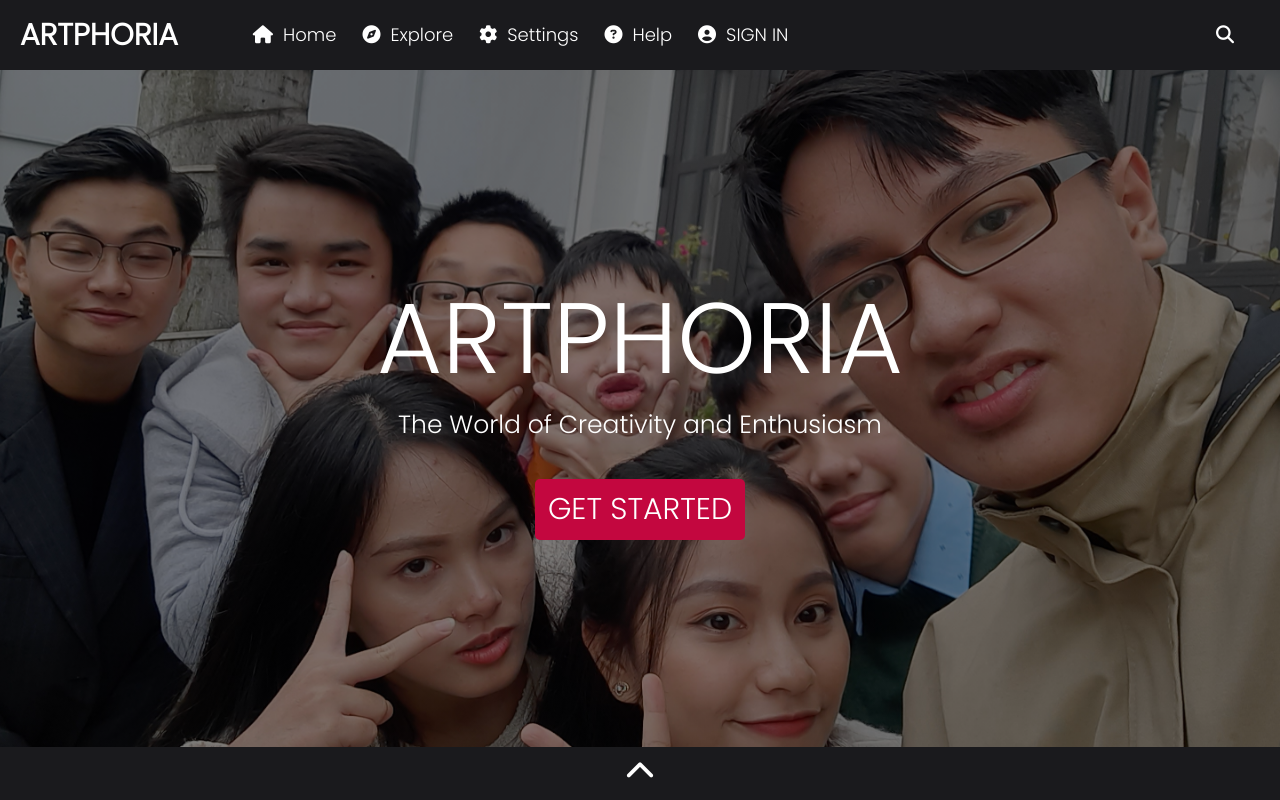
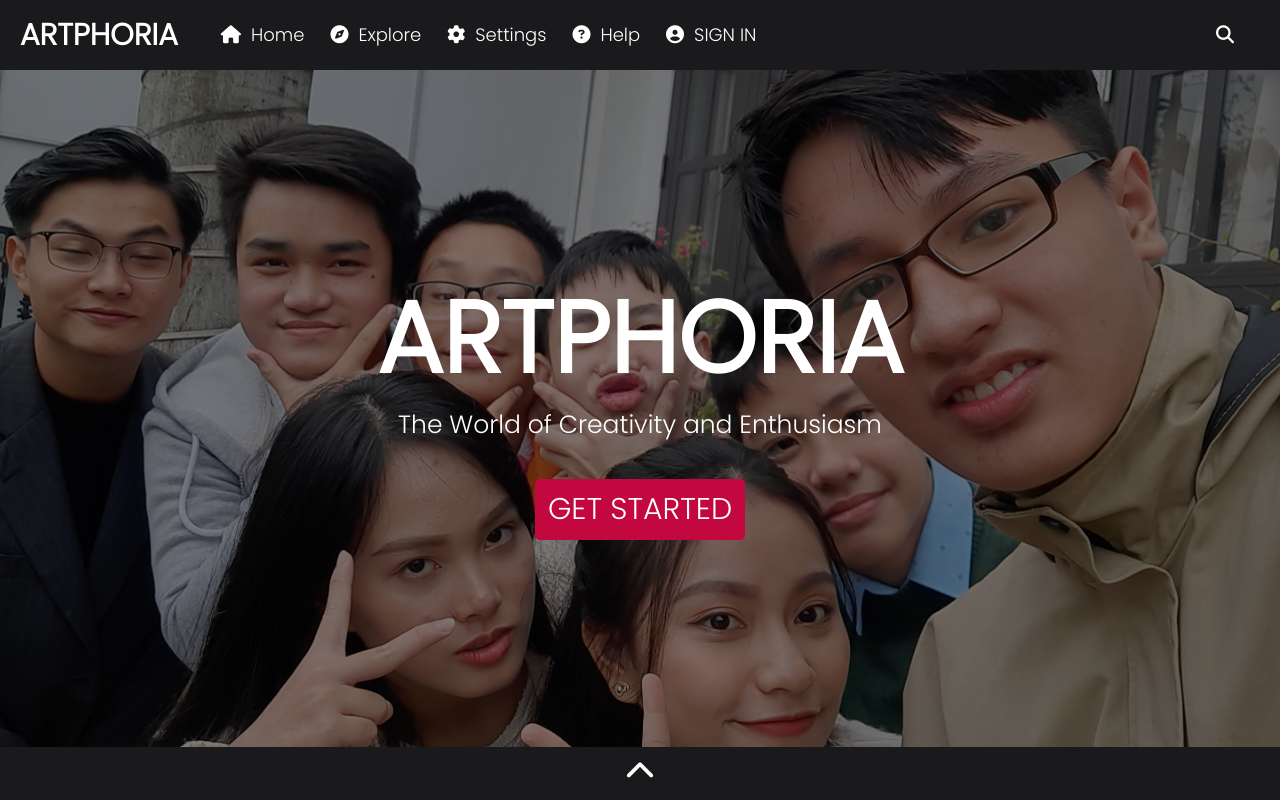
Before and after one commit to shynkwanchi/artphoria, a React (Create React App) app in the folder client/: page / in a window 1280 px wide. Built offline with nearby package versions, Linux system fonts and the light colour scheme.

Commit message:
Restyle the header and banner

```diff
--- a/client/src/components/banner/banner.css
+++ b/client/src/components/banner/banner.css
@@ -13,6 +13,7 @@
 
 .banner-container h1 {
     font-size: 100px;
+    font-weight: bold;
 }
 
 .banner-container p {
@@ -41,7 +42,7 @@
 }
 
 .banner-container button:hover a {
-    font-weight: 1000;
+    font-weight: bold;
 }
 
 @media screen and (max-width: 550px) {
--- a/client/src/components/header/header.css
+++ b/client/src/components/header/header.css
@@ -152,6 +152,7 @@ header{
     }
     nav .header-content .links{
       margin-left: 30px;
+      padding: 0;
     }
     .header-content .links li a{
       padding: 8px 13px;
```
